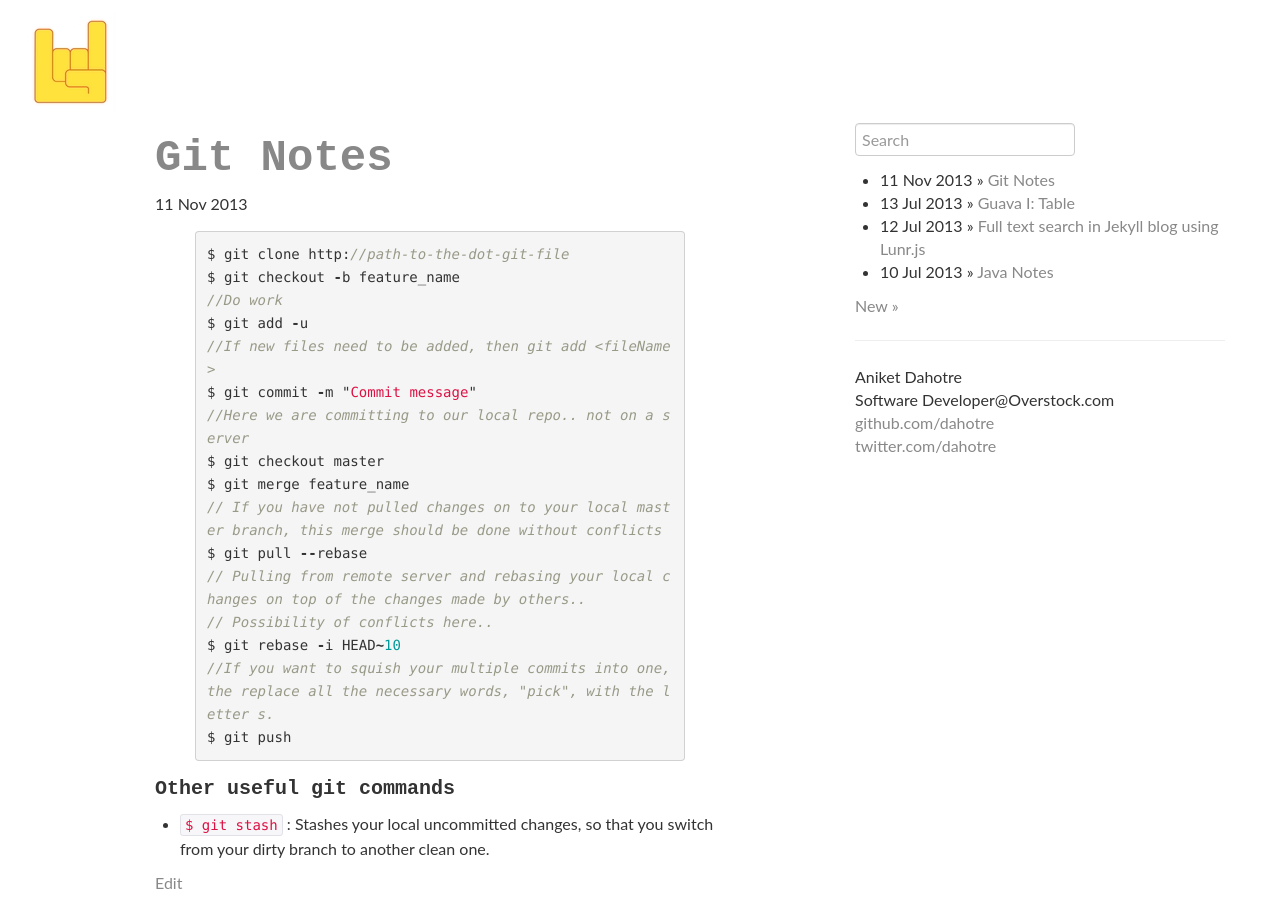
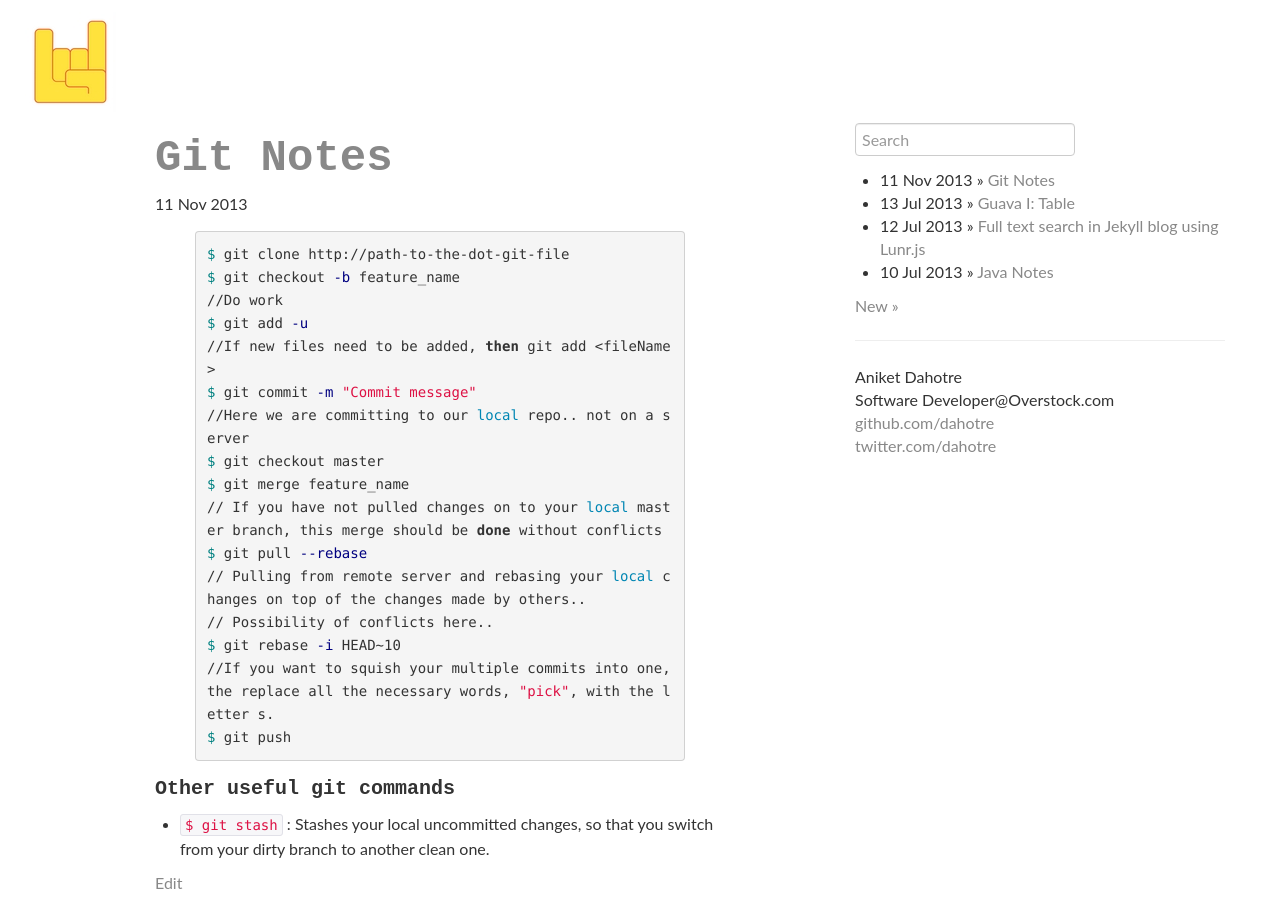
Before and after one commit to dahotre/dahotre.github.io, a Jekyll site: the page built from _posts/2013-11-11-Git-Notes.markdown, in a window 1280 px wide. Built offline with Jekyll 4.4.1, drawn with Linux system fonts in a browser that asks for light colours; nearby versions of some CDN libraries.

Commit message:
Update 2013-11-11-Git-Notes.markdown

```diff
--- a/_posts/2013-11-11-Git-Notes.markdown
+++ b/_posts/2013-11-11-Git-Notes.markdown
@@ -4,7 +4,7 @@ title:  "Git Notes"
 date:   2013-11-11 11:10
 location:   "2013-11-11-Git-Notes.markdown"
 ---
-{% highlight javascript %}
+{% highlight Shell %}
 $ git clone http://path-to-the-dot-git-file
 $ git checkout -b feature_name
 //Do work
```
